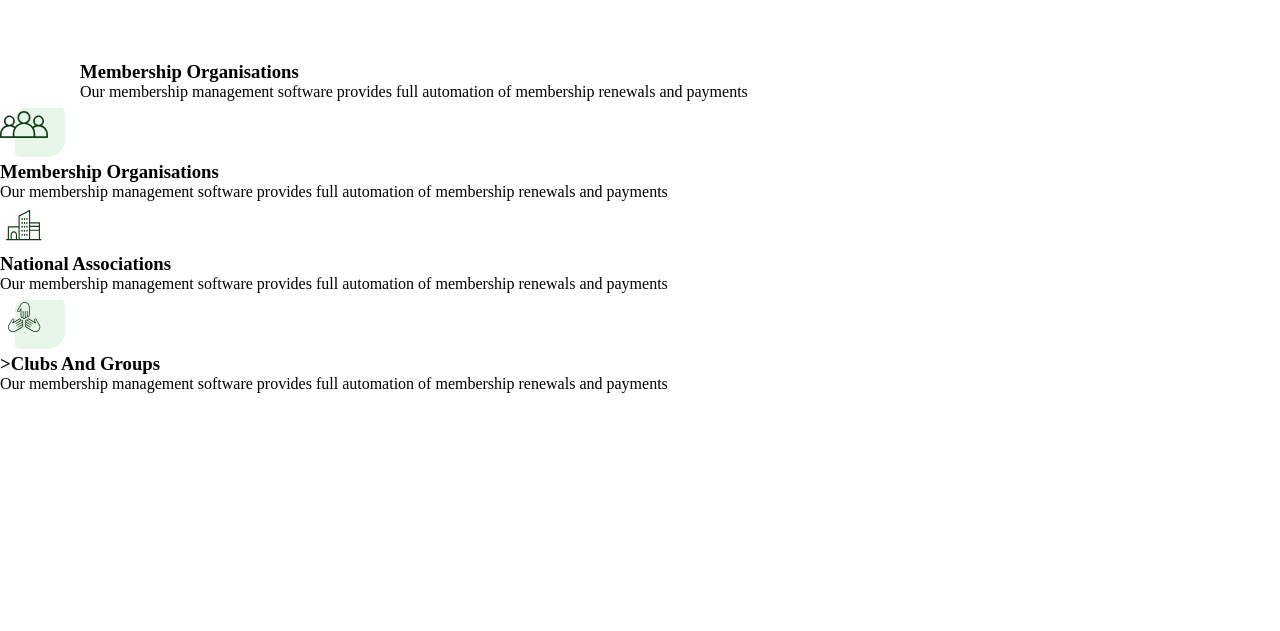
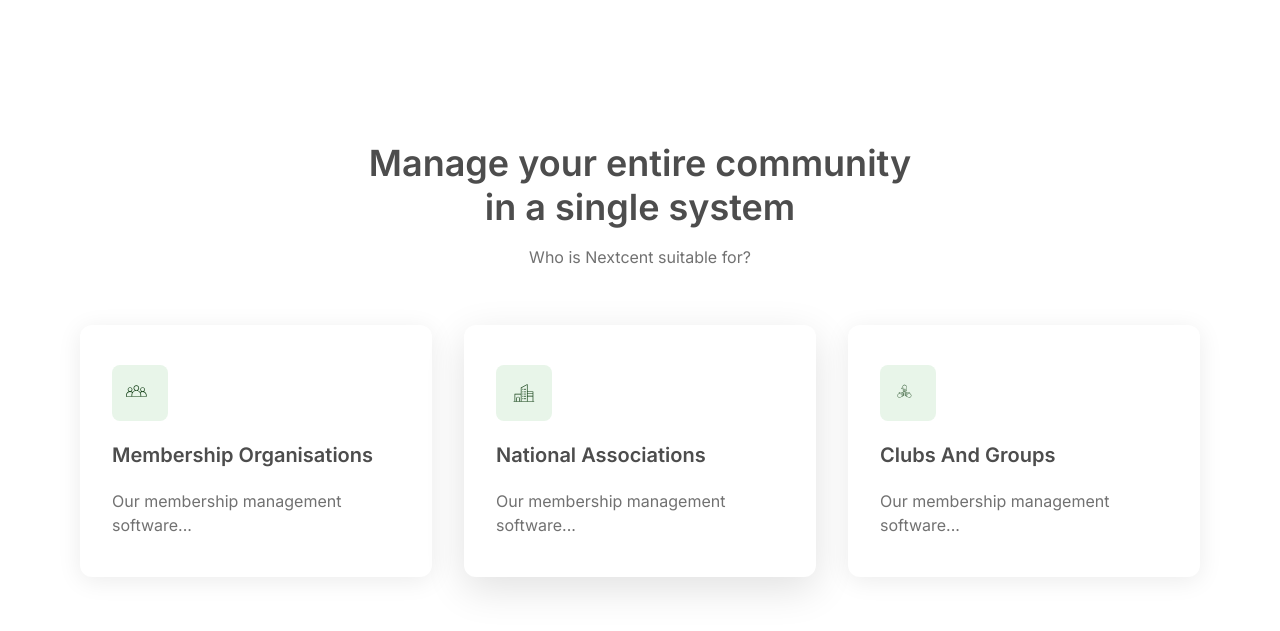
Before and after one commit to pedsousa06-ai/Nexcent, a plain HTML site: page index.html in a window 1280 px wide. Shown: the part 917-1548 px from the top of the page. Before the commit the page ends 1310 px from the top, so only its background shows below. Drawn offline with Linux system fonts and the light colour scheme.

Commit message:
Style: Stylization in section-community in style.css

```diff
--- a/index.html
+++ b/index.html
@@ -84,32 +84,41 @@
     </section>
 
     <section class="section-community">
+        <div class="container">
 
-        <div class="container">
-            <h3>Membership Organisations</h3>
-            <p>Our membership management software provides full automation of membership renewals and payments</p>
+            <div class="section-header text-center">
+                <h2>Manage your entire community <br> in a single system</h2>
+                <p>Who is Nextcent suitable for?</p>
             </div>
 
             <div class="community-cards">
-            <div class="community-cards">
-                <div class="card-icon"><img src="./src/assets/images/Icon.svg" alt="Icon"></div>
+
+                <div class="community-card">
+                    <div class="card-icon">
+                        <img src="./src/assets/images/Icon.svg" alt="Membership Icon">
+                    </div>
                     <h3>Membership Organisations</h3>
-                <p>Our membership management software provides full automation of membership renewals and payments</p>
+                    <p>Our membership management software...</p>
                 </div>
 
-            <div class="card-icon"> <img src="./src/assets/images/Icon (1).svg" alt="Icon">
+                <div class="community-card community-card--active">
+                    <div class="card-icon">
+                        <img src="./src/assets/images/Icon (1).svg" alt="Associations Icon">
+                    </div>
                     <h3>National Associations</h3>
-                <p>Our membership management software provides full automation of membership renewals and payments</p>
+                    <p>Our membership management software...</p>
                 </div>
 
-            <div class="card-icon"> <img src="./src/assets/images/Icon (2).svg" alt="Icon2">
-                <h3>>Clubs And Groups</h3>
-                <p>Our membership management software provides full automation of membership renewals and payments</p>
+                <div class="community-card">
+                    <div class="card-icon">
+                        <img src="./src/assets/images/Icon (2).svg" alt="Clubs Icon">
+                    </div>
+                    <h3>Clubs And Groups</h3>
+                    <p>Our membership management software...</p>
                 </div>
 
             </div>
-
-
+        </div>
     </section>
 
 </body>
--- a/src/styles/style.css
+++ b/src/styles/style.css
@@ -252,3 +252,95 @@
 .client-logos img:hover {
   opacity: 1;
 }
+
+.section-community {
+  background-color: var(--color-neutral-white);
+  padding: 80px 0;
+}
+
+.section-community .section-header {
+  text-align: center;
+  margin-bottom: 56px;
+}
+
+.section-community .section-header h2 {
+  font-family: var(--font-family-primary);
+  font-size: var(--font-size-h2);
+  font-weight: var(--font-weight-headline);
+  line-height: var(--font-line-height-h2);
+  color: var(--color-neutral-d-grey);
+  margin-bottom: 16px;
+}
+
+.section-community .section-header p {
+  font-family: var(--font-family-primary);
+  font-size: var(--font-size-body-2);
+  font-weight: var(--font-weight-regular);
+  line-height: var(--font-line-height-body-2);
+  color: var(--color-neutral-grey);
+}
+
+/* Grid de cards */
+.community-cards {
+  display: flex;
+  align-items: flex-start;
+  gap: 32px;
+}
+
+/* Card base */
+.community-card {
+  flex: 1;
+  background-color: var(--color-neutral-white);
+  border-radius: 12px;
+  padding: 40px 32px;
+  display: flex;
+  flex-direction: column;
+  gap: 20px;
+  box-shadow: 0 4px 24px rgba(0, 0, 0, 0.08);
+  transition: transform 0.2s ease, box-shadow 0.2s ease;
+}
+
+.community-card:hover {
+  transform: translateY(-4px);
+  box-shadow: 0 8px 32px rgba(0, 0, 0, 0.14);
+}
+
+/* Card ativo (central) */
+.community-card--active {
+  box-shadow: 0 12px 40px rgba(0, 0, 0, 0.12);
+}
+
+/* Ícone */
+.card-icon {
+  width: 56px;
+  height: 56px;
+  background-color: var(--color-tint-5);
+  border-radius: 8px;
+  display: flex;
+  align-items: center;
+  justify-content: center;
+}
+
+.card-icon img {
+  width: 28px;
+  height: 28px;
+  object-fit: contain;
+}
+
+/* Título do card */
+.community-card h3 {
+  font-family: var(--font-family-primary);
+  font-size: var(--font-size-h4);
+  font-weight: var(--font-weight-headline);
+  line-height: var(--font-line-height-h4);
+  color: var(--color-neutral-d-grey);
+}
+
+/* Texto do card */
+.community-card p {
+  font-family: var(--font-family-primary);
+  font-size: var(--font-size-body-2);
+  font-weight: var(--font-weight-regular);
+  line-height: var(--font-line-height-body-2);
+  color: var(--color-neutral-grey);
+}
```
Lines whose indentation alone changed are shown as unchanged.
